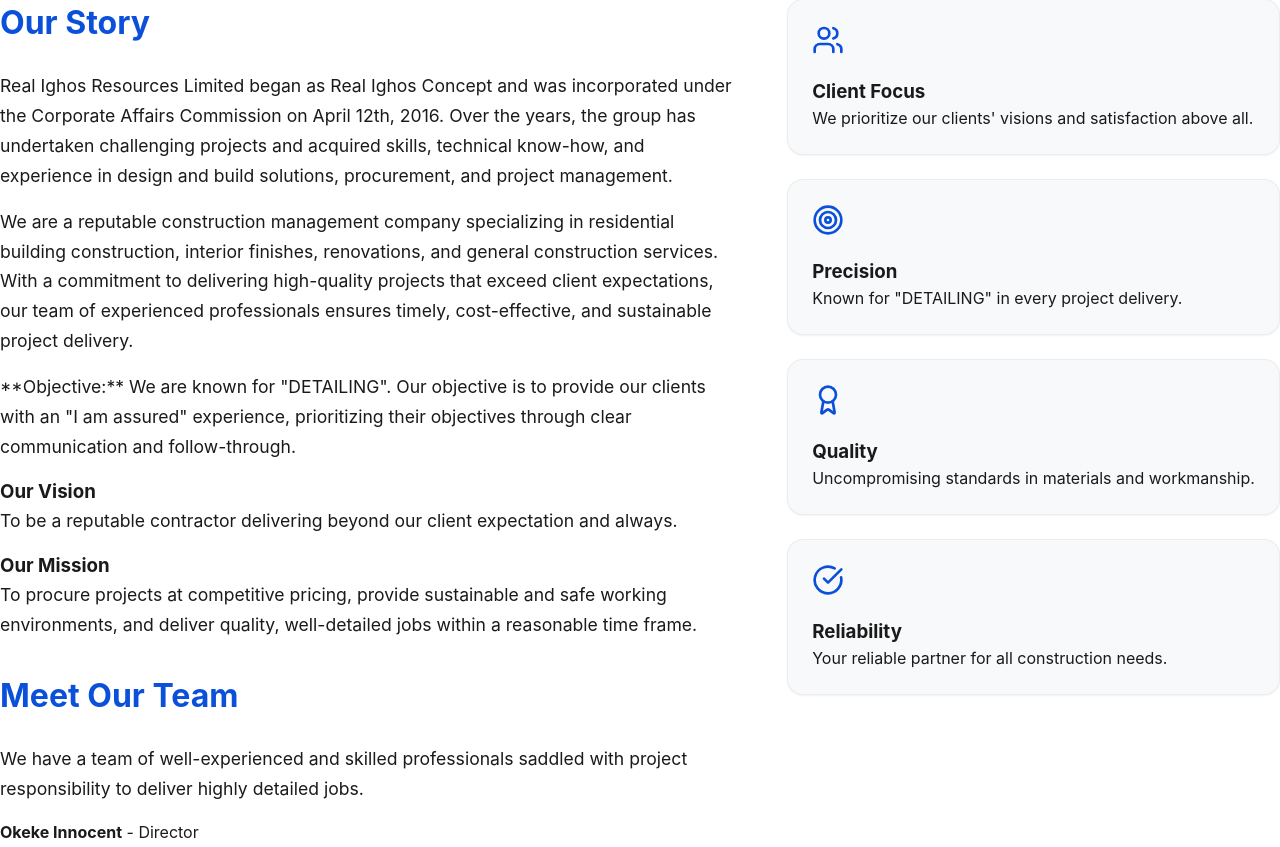
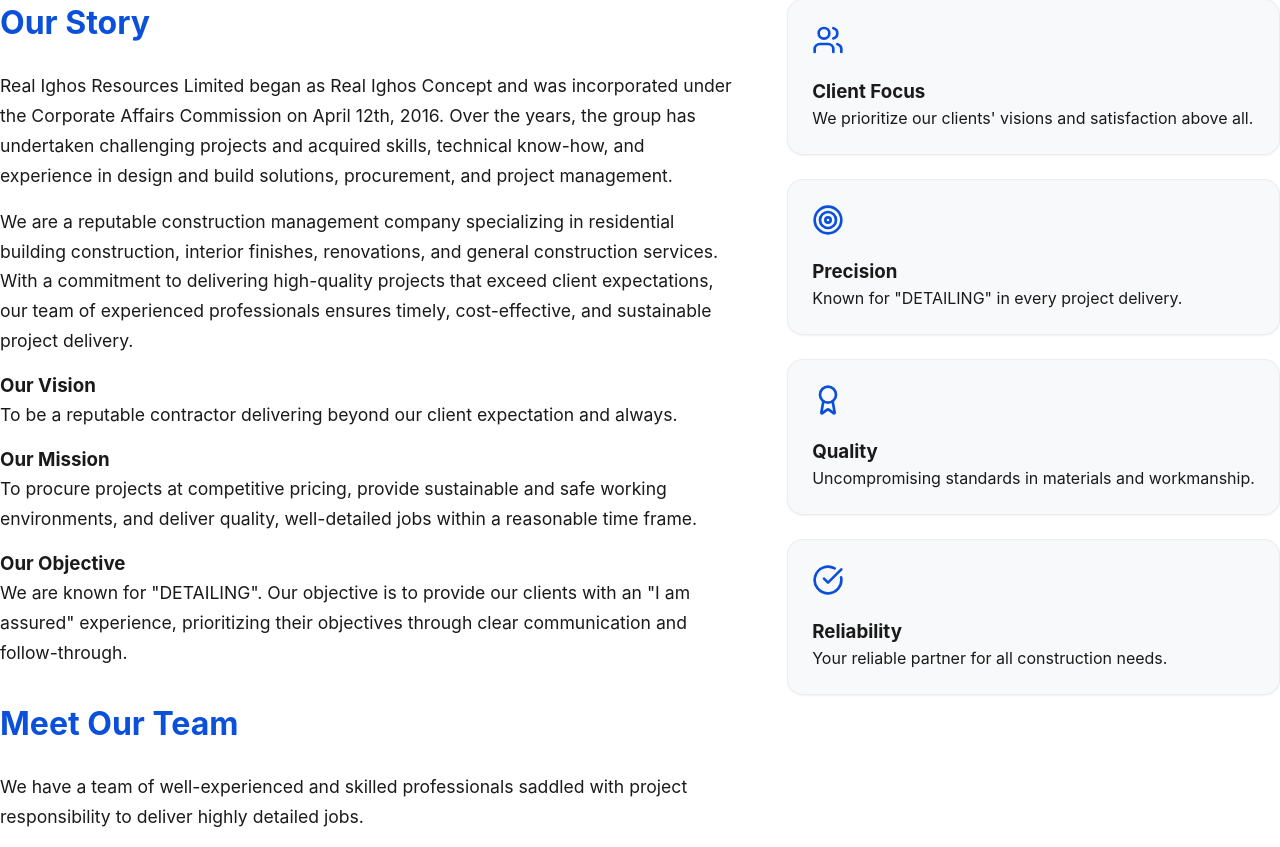
Before and after one commit to igheya35-dot/realighos, a React (Vite) app: page /#/about in a window 1280 px wide. Shown: the part 423-1270 px from the top of the page. Built offline with nearby package versions, Linux system fonts and the light colour scheme.

Commit message:
email form

```diff
--- a/src/pages/About.jsx
+++ b/src/pages/About.jsx
@@ -21,9 +21,6 @@ const About = () => {
                         <p>
                             We are a reputable construction management company specializing in residential building construction, interior finishes, renovations, and general construction services. With a commitment to delivering high-quality projects that exceed client expectations, our team of experienced professionals ensures timely, cost-effective, and sustainable project delivery.
                         </p>
-                        <p>
-                            **Objective:** We are known for "DETAILING". Our objective is to provide our clients with an "I am assured" experience, prioritizing their objectives through clear communication and follow-through.
-                        </p>
 
                         <div className="vision-mission-grid">
                             <div className="vm-card">
@@ -33,6 +30,10 @@ const About = () => {
                             <div className="vm-card">
                                 <h3>Our Mission</h3>
                                 <p>To procure projects at competitive pricing, provide sustainable and safe working environments, and deliver quality, well-detailed jobs within a reasonable time frame.</p>
+                            </div>
+                            <div className="vm-card">
+                                <h3>Our Objective</h3>
+                                <p>We are known for "DETAILING". Our objective is to provide our clients with an "I am assured" experience, prioritizing their objectives through clear communication and follow-through.</p>
                             </div>
                         </div>
 
```
